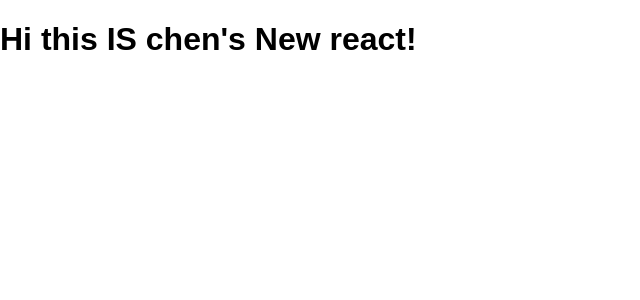
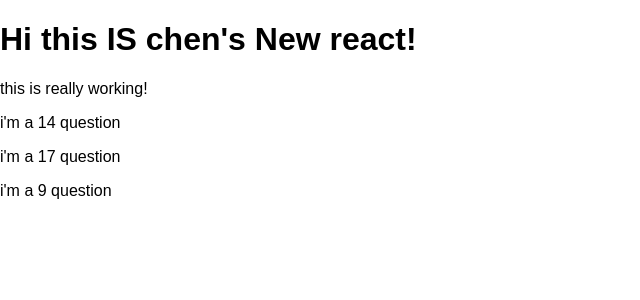
Before and after one commit to ChenPeleg/Classup, a React (Create React App) app: page / in a window 1280 px wide. Shown: the top 300 px of the page, without its empty margins (0-640 px from the left). Built offline with nearby package versions, Linux system fonts and the light colour scheme.

Commit message:
react second class

```diff
--- a/src/App.js
+++ b/src/App.js
@@ -1,15 +1,17 @@
-import React, { Component } from 'react';
-import './App.css';
+import React, { Component } from "react";
+import "./App.css";
+import Question from "./Question/Question";
 
 class App extends Component {
   render() {
     return (
       <div>
-        <h1>
-          Hi this IS chen's New react!
-          </h1>
+        <h1>Hi this IS chen's New react!</h1>
+        <p>this is really working!</p>
+        <Question />
+        <Question />
+        <Question />
       </div>
-
     );
   }
 }
--- /dev/null
+++ b/src/Question/Question.js
@@ -0,0 +1,7 @@
+/* one question */
+import React from "react";
+
+const question = () => {
+  return <p>i'm a {Math.floor(Math.random() * 30)} question </p>;
+};
+export default question;
```
Also changed, not shown: 1 other file (tests, documents, lock files or other folders).
